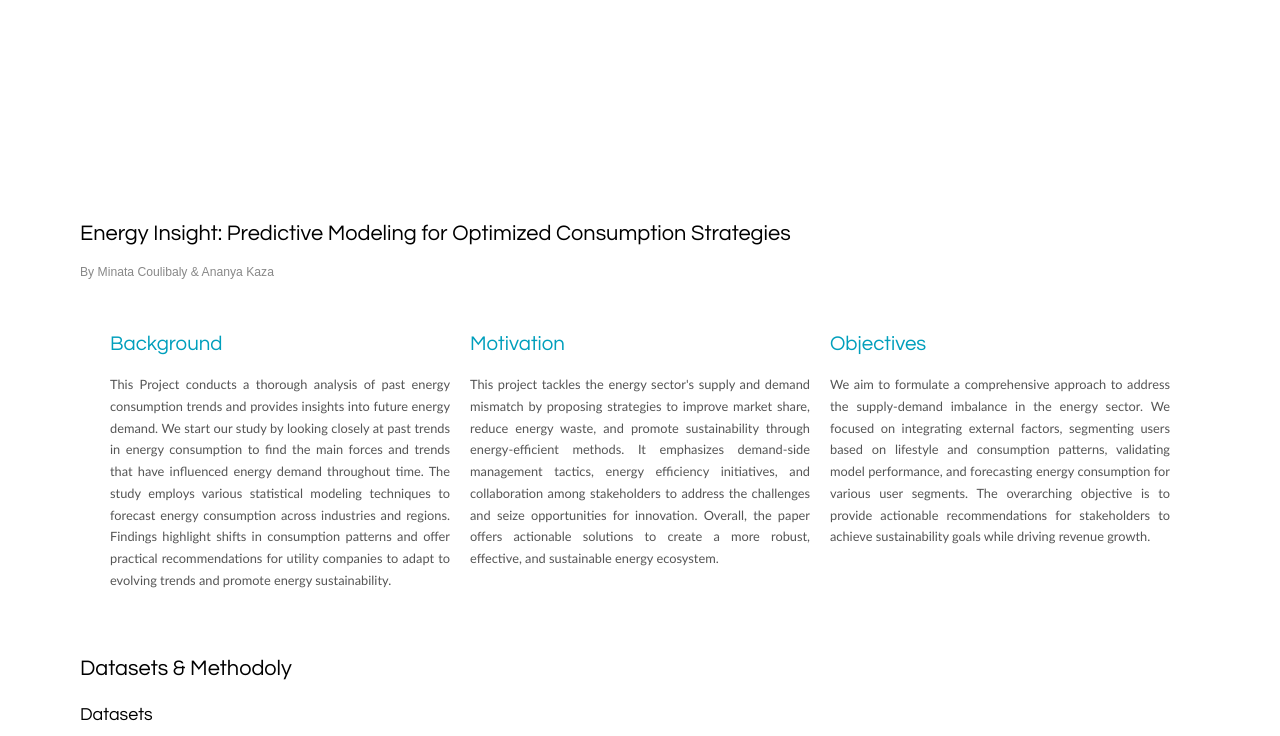
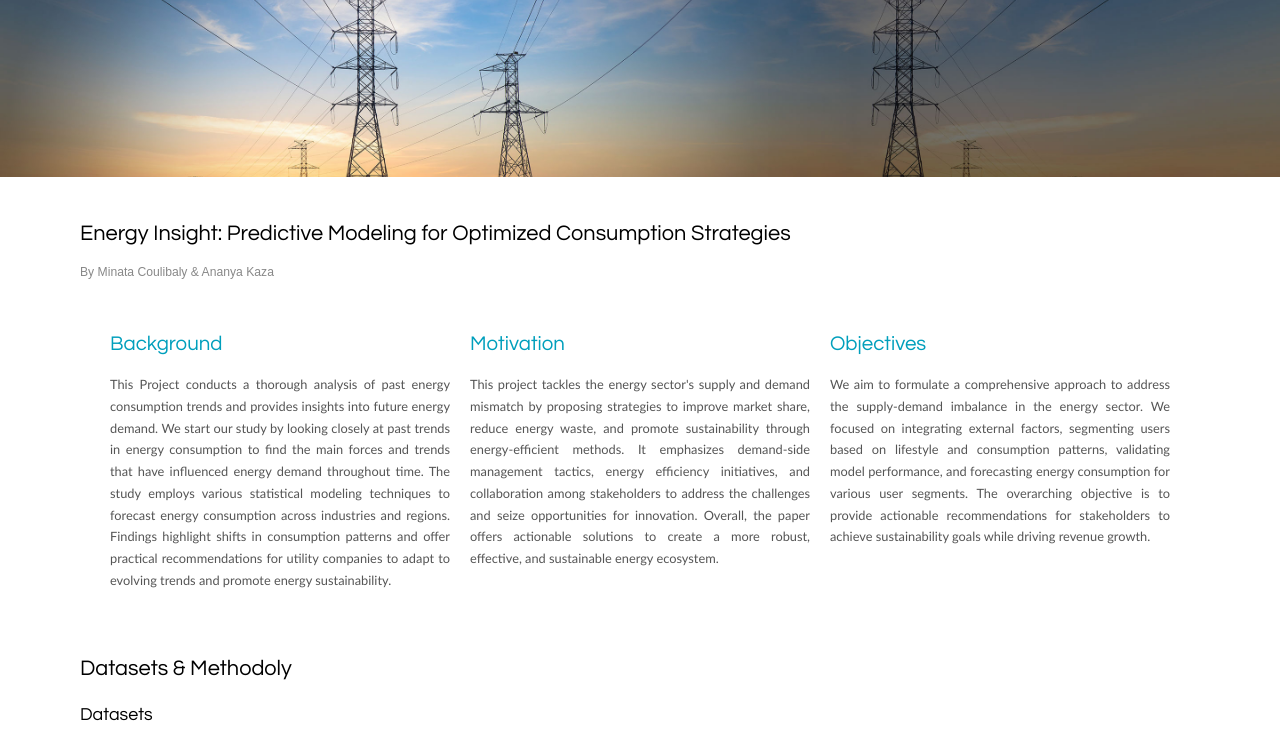
Before and after one commit to MissCoul/Webpage, a plain HTML site: page index.html in a window 1280 px wide. Shown: the top 736 px of the page. Drawn offline with Linux system fonts and the light colour scheme.

Commit message:
Update index.html

```diff
--- a/index.html
+++ b/index.html
@@ -24,7 +24,7 @@ body {
 
 /* Header Styles */
 #header {
-    background: url('style/banner.jpeg') no-repeat center center / cover;
+    background: url('banner.jpeg') no-repeat center center / cover;
     color: white;
     display: flex;
     flex-direction: column;
@@ -91,7 +91,7 @@ body {
 
 <body>
   <div id="main">
-    <div id="header" style="background-image: url('style/banner.jpeg'); background-size: cover; background-position: center; color: white;">
+    <div id="header" style="background-image: url('banner.jpeg'); background-size: cover; background-position: center; color: white;">
       <div id="logo">
         <div id="logo_text">
 
```
